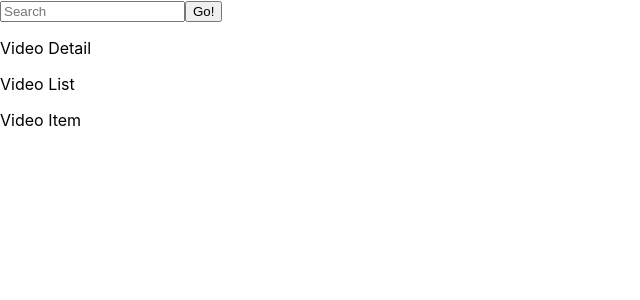
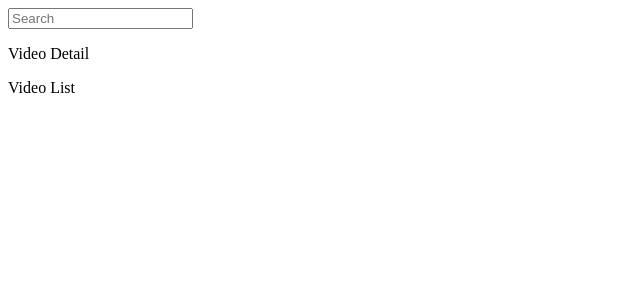
Before and after one commit to andreapdev/reactube, a React (Create React App) app: page / in a window 1280 px wide. Shown: the top 300 px of the page, without its empty margins (0-640 px from the left). Built offline with nearby package versions, Linux system fonts and the light colour scheme.

Commit message:
searchBarComponent

```diff
--- a/src/App.js
+++ b/src/App.js
@@ -12,8 +12,10 @@ function App() {
   const [selectedVideo, setSelectedVideo]=useState(null);
 
   const handleSubmit = async (termFromSearch) => {
+
     const apiUrl = 'https://www.googleapis.com/youtube/v3';
     const axios = require('axios');
+
     try{
       const response = await axios({
         method: 'get',
--- a/src/components/SearchBar.js
+++ b/src/components/SearchBar.js
@@ -1,15 +1,26 @@
+import React from 'react';
+import {Form}from 'react-bootstrap';
 
 function SearchBar (props) {
     let term=null;
-    const handleChange = (e) => {
+    let searchMsg=null;
+
+    const handleKeyDown = (e) => {
         term=e.target.value;
+        if(e.key==="Enter"){
+            e.preventDefault();
+            props.handleSubmit(term);
+        }
     }
 
+
     return (
-        <div>
-            <input type='text' placeholder='Search' onChange={handleChange}></input>
-            <button onClick={()=>props.handleSubmit(term)}>Go!</button>
-        </div>
+        <Form>
+            <Form.Group>
+                <Form.Control type='text' placeholder='Search' onKeyDown={handleKeyDown}></Form.Control>
+                <Form.Text>{searchMsg}</Form.Text>
+            </Form.Group>
+        </Form>
     );
 
 }
--- a/src/components/VideoList.js
+++ b/src/components/VideoList.js
@@ -1,10 +1,29 @@
 import VideoItem from './VideoItem';
 
 function VideoList (props) {
+    const displayResults = () => {
+        console.log(props.videoResults);
+        let arrVideos = [];
+        for (let x=0; x<5; x++) {
+            if(props.videoResults[x]){
+                arrVideos.push(props.videoResults[x].etag)
+            } else { return null}
+        }
+        for (let x=0; x>arrVideos; x++) {
+
+        }
+    }
+    const ItemList = () => {
+        let arrItems=[]
+        for (let x=0; x<props.videoResults.length; x++){
+            arrItems.push(<VideoItem key={x} />)
+        }
+        return [arrItems];
+    }
     return (
         <div>
             <p>Video List</p>
-            <VideoItem />
+            <ItemList />
         </div>
     );
 }
--- a/src/index.css
+++ b/src/index.css
@@ -1,4 +1,4 @@
-body {
+/* body {
   margin: 0;
   font-family: -apple-system, BlinkMacSystemFont, 'Segoe UI', 'Roboto', 'Oxygen',
     'Ubuntu', 'Cantarell', 'Fira Sans', 'Droid Sans', 'Helvetica Neue',
@@ -10,4 +10,4 @@ body {
 code {
   font-family: source-code-pro, Menlo, Monaco, Consolas, 'Courier New',
     monospace;
-}
+} */
```
Also changed, not shown: 1 other file (tests, documents, lock files or other folders).
